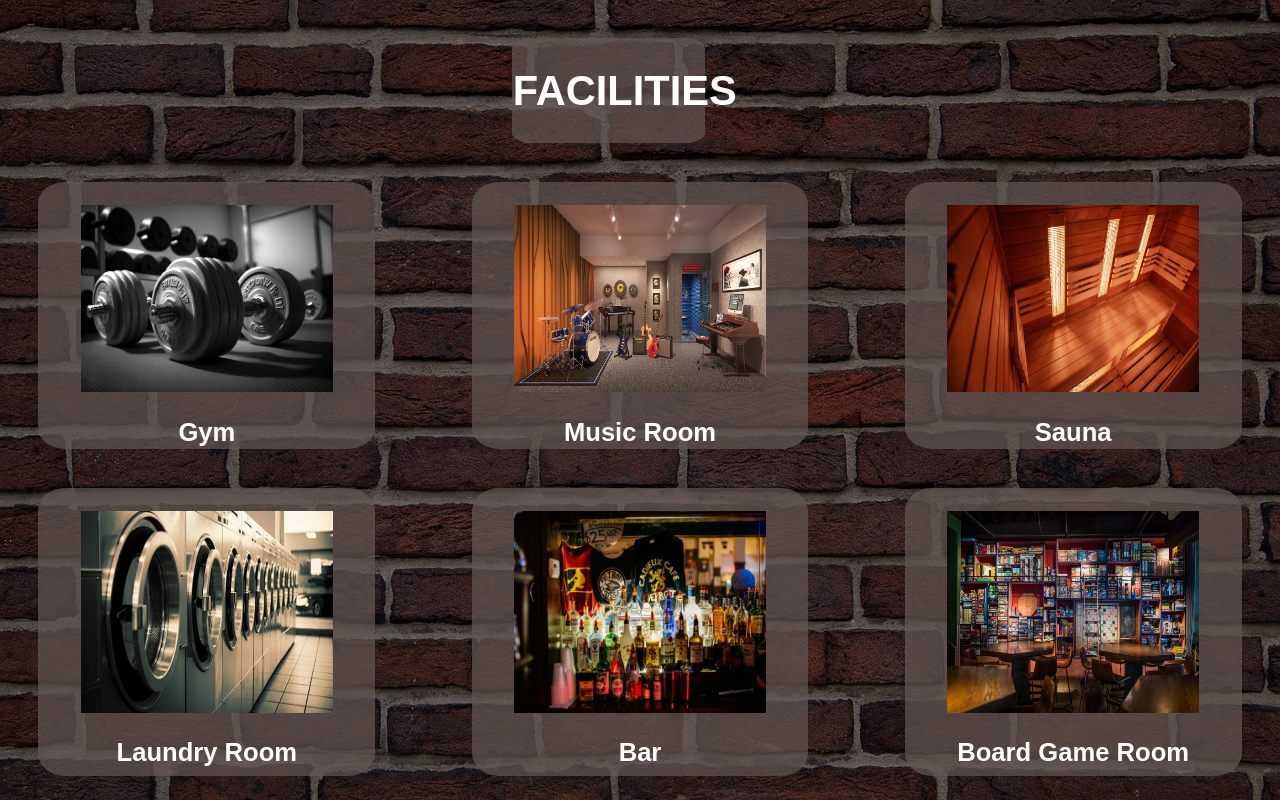
After one commit to christinapoly/PrototypeProject, a PHP site: page /facilities-main.html in a window 1280 px wide. The commit adds this page. Run offline with PHP 8.4, Linux system fonts and the light colour scheme.

Commit message:
Facilities Main Page

```diff
--- /dev/null
+++ b/facilities-main.html
@@ -0,0 +1,58 @@
+<!DOCTYPE html>
+<html lang="en">
+<head>
+  <meta charset="UTF-8">
+  <meta name="viewport" content="width=device-width, initial-scale=1.0">
+  <title>Facilities</title>
+  <link rel="stylesheet" href="styles.css">
+</head>
+
+
+<body class="brick_bcgr">
+
+  <div id="title_div">
+   <h1>FACILITIES</h1>
+  </div>
+
+  <div id="boxes1">
+    <div class="box">
+      <img class="img" src="/images/gym.avif" alt="gym">
+      <h2 class="title">Gym</h2>
+    </div>
+
+    <div class="box">
+      <img class="img" src="images/musicroom.webp" alt="music_room">
+      <h2 class="title">Music Room</h2>
+    </div>
+
+    <div class="box">
+      <img class="img" src="images/sauna.png" alt="sauna">
+      <h2 class="title">Sauna</h2>
+    </div>
+  </div>
+
+  <div id="boxes2">
+    <div class="box">
+      <img class="img" src="images/laundry.jpg" alt="laundry_room">
+      <h2 class="title">Laundry Room</h2>
+    </div>
+
+    <div class="box">
+      <img class="img" src="images/bar.jpg" alt="bar">
+      <h2 class="title">Bar</h2>
+    </div>
+
+    <div class="box">
+      <img class="img" src="images/boardgameroom.jpg" alt="board_game_room">
+      <h2 class="title">Board Game Room</h2>
+    </div>
+  </div>
+
+
+
+
+
+
+  <script src="script.js"></script>
+</body>
+</html>
--- a/styles.css
+++ b/styles.css
@@ -1,6 +1,19 @@
 body{
     margin: 0;
     height: 100vh;
+}
+
+/* BRICK BACKGROUND */
+.brick_bcgr {
+    background-image: url(images/brick_bcgr.jpg);
+    background-repeat: no-repeat;
+    position: fixed;
+    background-size: cover;
+}
+
+/* COLORS */
+:root {
+    --div-bg-color: rgba(100,87,85, 0.7);
 }
 
 
@@ -29,3 +42,55 @@ body{
     background-color: gray;
     height: 50px;
 }
+
+
+/* Facilities Page */
+
+#title_div {
+    color: white;
+    width: 15%;
+    height: auto;
+    padding: 0.05%;
+    background-color: var(--div-bg-color);
+    border-radius: 10%;
+    margin-left: 40%;
+    margin-right: 40%;
+    margin-top: 3%;
+    text-align: center;
+    font-family:Arial, Helvetica, sans-serif;
+    font-size: 1.3rem;
+
+}
+
+
+#boxes1, #boxes2 {
+    display: flex;
+    flex-wrap: nowrap;
+    gap: 8%;
+    margin: 3%;
+}
+
+
+.img {
+    width: 75%;
+    height: 70%;
+    align-items: center;
+    padding-top: 7%;
+}
+
+
+.title {
+    color: white;
+    text-align: center;
+    justify-items: center;
+    font-size: 1.6rem;
+    font-family:Arial, Helvetica, sans-serif;
+}
+
+.box {
+    background-color: var(--div-bg-color);
+    width: 30%;
+    height: auto;
+    text-align: center;
+    border-radius: 8%;
+}
```
Also changed, not shown: images/bar.jpg (added), images/boardgameroom.jpg (added), images/brick_bcgr.jpg (added), images/gym.avif (added), images/laundry.jpg (added), images/musicroom.webp (added), images/sauna.png (added).
